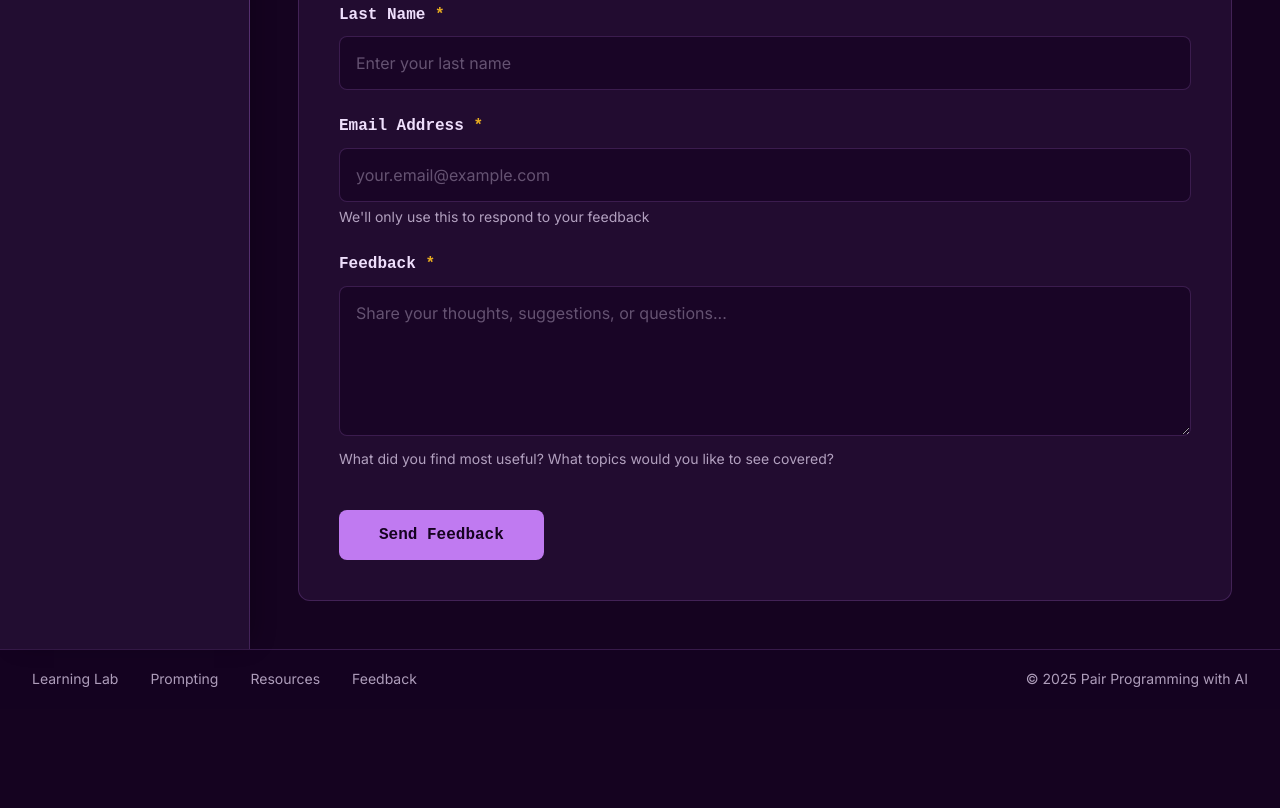
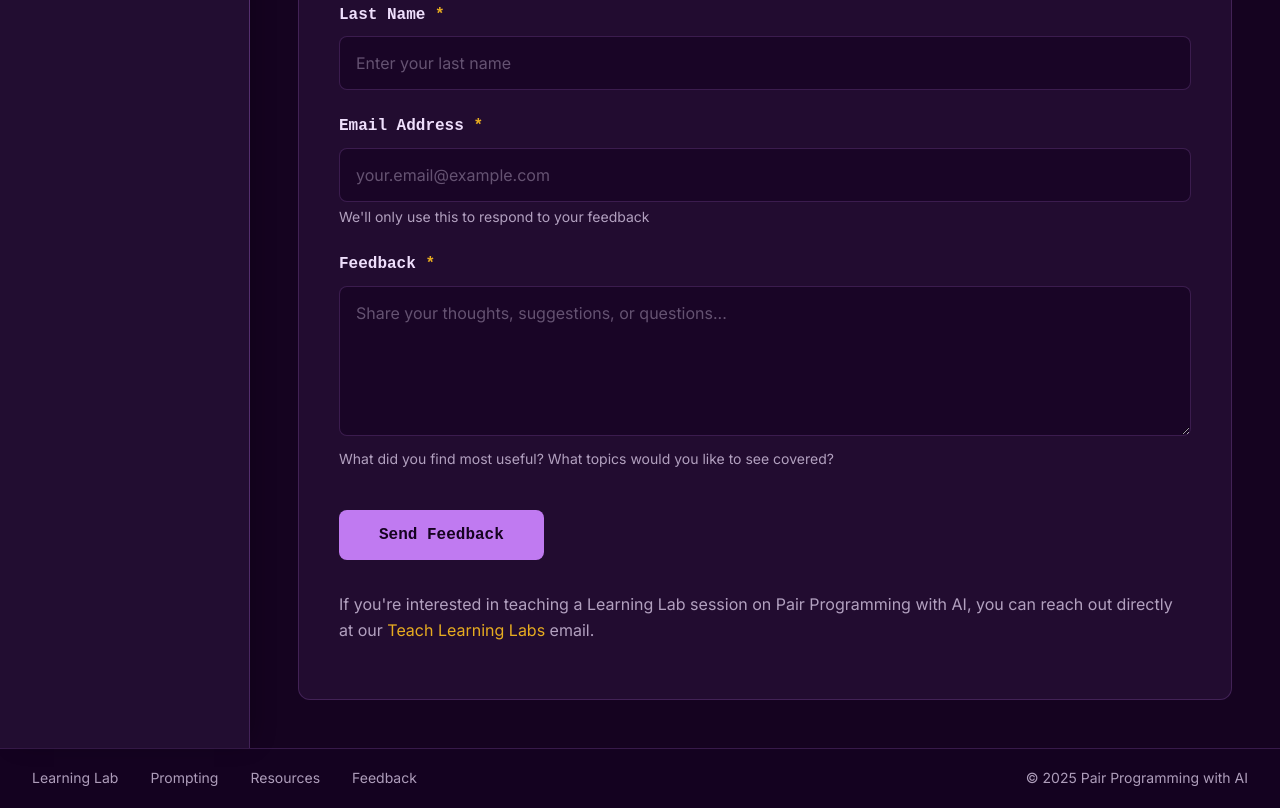
Before and after one commit to ChadDahlgren/pair-programming-with-ai, a plain HTML site: page src/feedback.html in a window 1280 px wide. Shown: the part 441-1249 px from the top of the page. Before the commit the page ends 1150 px from the top, so only its background shows below. Drawn offline with Linux system fonts and the light colour scheme; a web font is replaced by a local one.

Commit message:
feat: add email link

```diff
--- a/src/feedback.html
+++ b/src/feedback.html
@@ -105,7 +105,8 @@
                     <!-- Submit Button -->
                     <button type="submit" class="submit-button">Send Feedback</button>
                 </form>
-            </div>
+
+                <p style="margin-top: 2rem;">If you're interested in teaching a Learning Lab session on Pair Programming with AI, you can reach out directly at our <a href="mailto:learninglab@pairprogramming.ai">Teach Learning Labs</a> email.</p>            </div>
         </main>
 
         <!-- Footer -->
```
